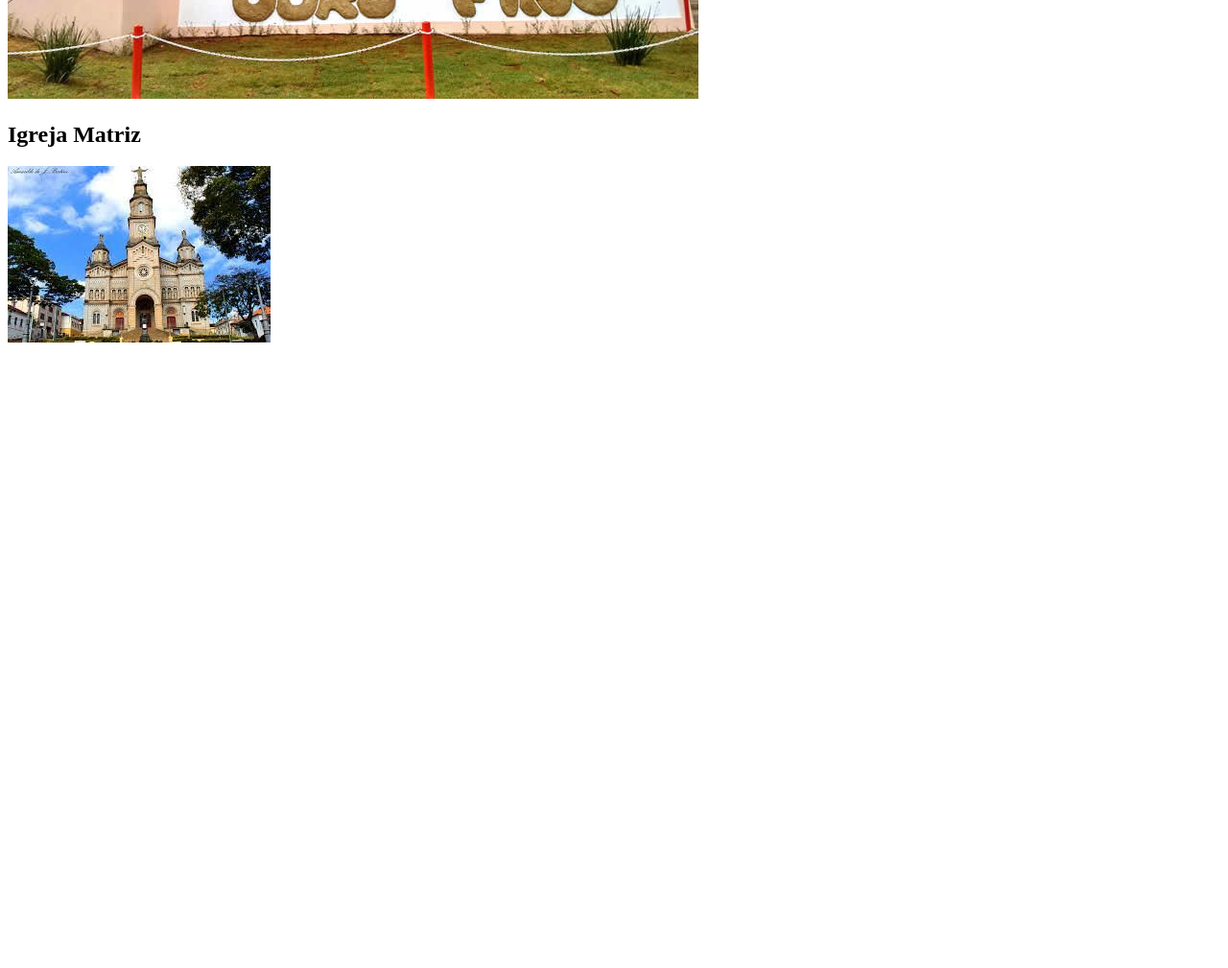
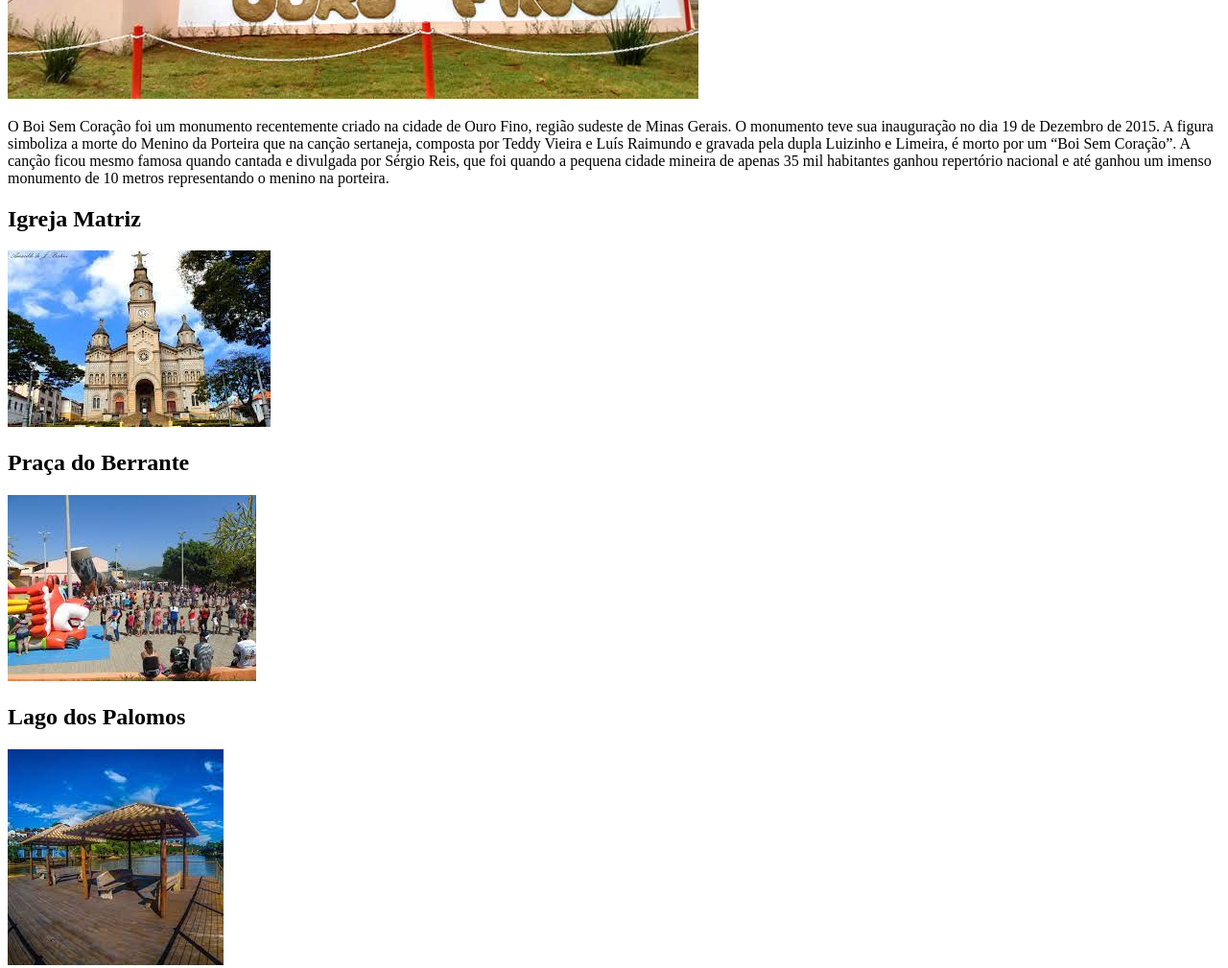
Before and after one commit to NaDoFe/Meu-primeiro-projeto-Web-no-GitHub., a plain HTML site: page index.html in a window 1280 px wide. Shown: the part 780-1789 px from the top of the page at 96% size. Before the commit the page ends 1149 px from the top, so only its background shows below. Drawn offline with Linux system fonts and the light colour scheme.

Commit message:
Adicionado mais topicos

```diff
--- a/index.html
+++ b/index.html
@@ -19,11 +19,28 @@
 
         <h2> Boi sem Coração</h2>
         <img src="imagens/Boi.jpg" alt="Boi sem Coração">
-        <p> </p>
+        <p> O Boi Sem Coração foi um monumento recentemente criado na cidade de Ouro Fino,
+            região sudeste de Minas Gerais. O monumento teve sua inauguração no dia 19 de Dezembro de 2015.
+
+            A figura simboliza a morte do Menino da Porteira que na canção sertaneja,
+            composta por Teddy Vieira e Luís Raimundo e gravada pela dupla Luizinho e Limeira,
+            é morto por um “Boi Sem Coração”.
+            A canção ficou mesmo famosa quando cantada e divulgada por Sérgio Reis,
+            que foi quando a pequena cidade mineira de apenas 35 mil habitantes ganhou repertório nacional e até
+            ganhou um imenso monumento de 10 metros representando o menino na porteira. </p>
 
         <h2> Igreja Matriz</h2>
         <img src="imagens/Matriz.jpg" alt="Igreja Matriz">
+        <p> </p>
 
+        <h2> Praça do Berrante</h2>
+        <img src="imagens/Berrante.jpg" alt="Praça do Berrante">
+        <p> </p>
+
+
+        <h2> Lago dos Palomos</h2>
+        <img src="imagens/Lago.jpg" alt="Lago dos Palomos">
+        <p> </p>
 
     </div>
 
```
Also changed, not shown: imagens/Berrante.jpg (added), imagens/Lago.jpg (added).
